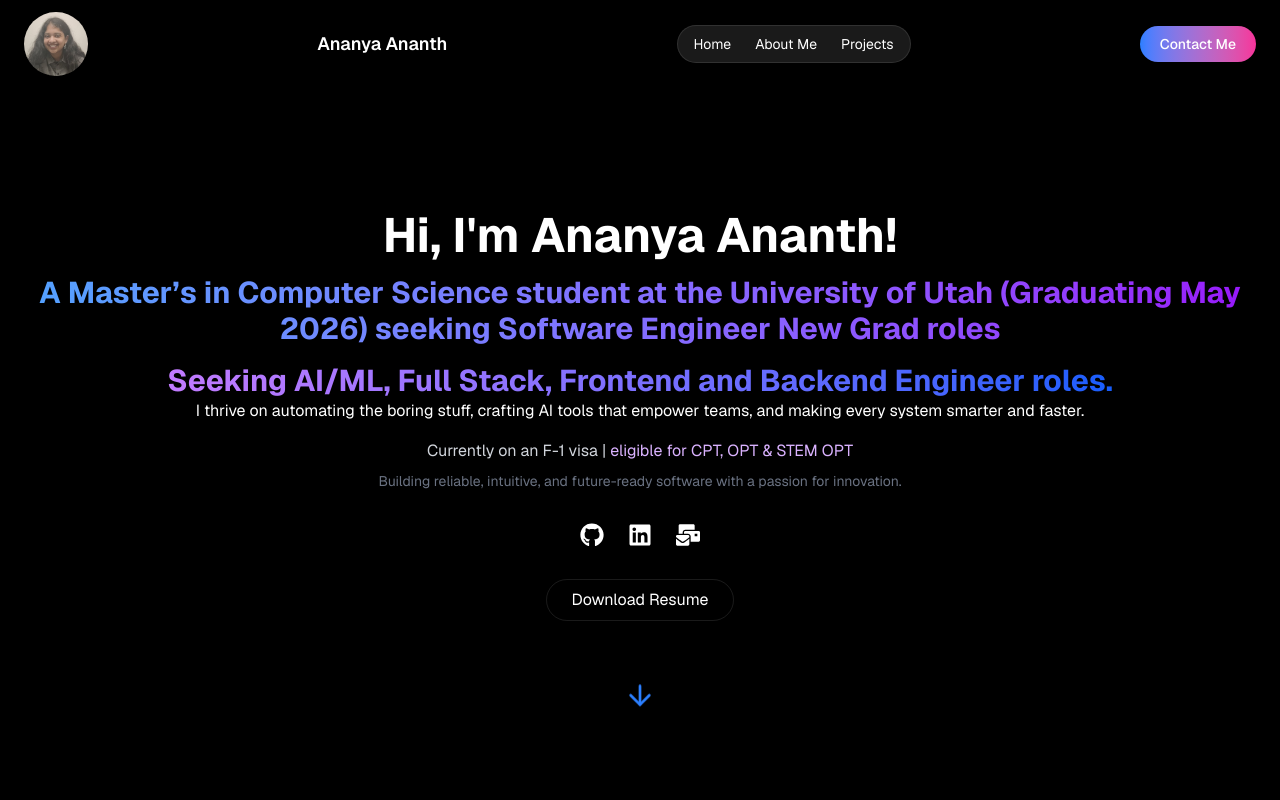
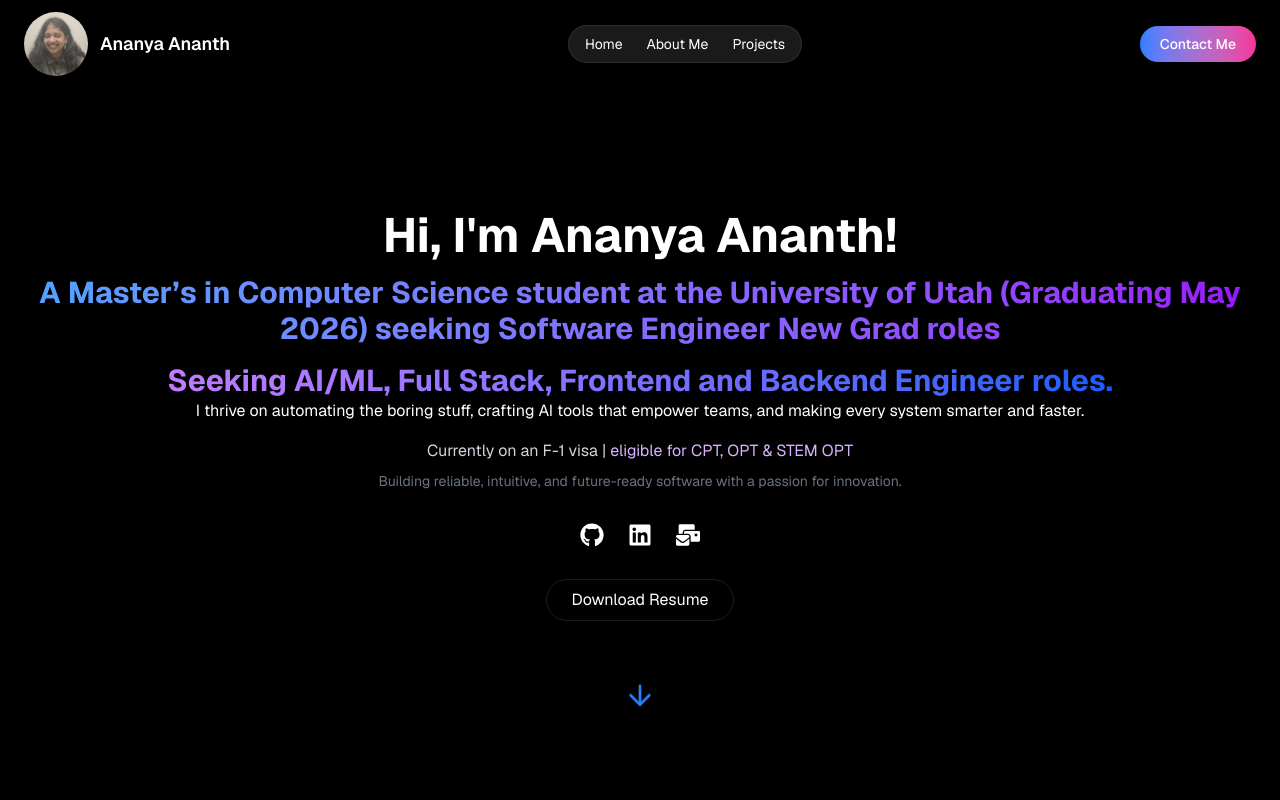
Before and after one commit to ananyaananth29/my-portfolio, a Next.js app: page / in a window 1280 px wide. Shown: the top 800 px of the page. Built offline with nearby package versions, Linux system fonts and the light colour scheme.

Commit message:
name to left after logi

```diff
--- a/app/page.tsx
+++ b/app/page.tsx
@@ -37,7 +37,7 @@ const handleCopy = (text: string, id: string) => {
     <div className="relative bg-black text-white font-sans scroll-smooth overflow-x-hidden">
       {/* Navbar */}
       <nav className="fixed top-0 left-0 w-full z-[100] flex items-center justify-between px-4 sm:px-6 py-3 bg-black/10 backdrop-blur-md">
-        {/* Profile Image */}
+  {/* Left: Profile Image + Name (on medium+ screens) */}
   <div className="flex items-center flex-shrink-0">
     <Image
       src="/ananya.jpeg"
@@ -46,9 +46,10 @@ const handleCopy = (text: string, id: string) => {
       height={64}
       className="rounded-full object-cover"
     />
+    {/* Show name beside image only on medium+ screens */}
+    <div className="hidden sm:block text-white font-semibold text-lg ml-3">
+      Ananya Ananth
     </div>
-        <div className="text-white font-semibold text-lg">
-          Ananya Ananth
   </div>
 
         <div className="sm:hidden text-white font-semibold text-lg">
```
Lines whose indentation alone changed are shown as unchanged.
